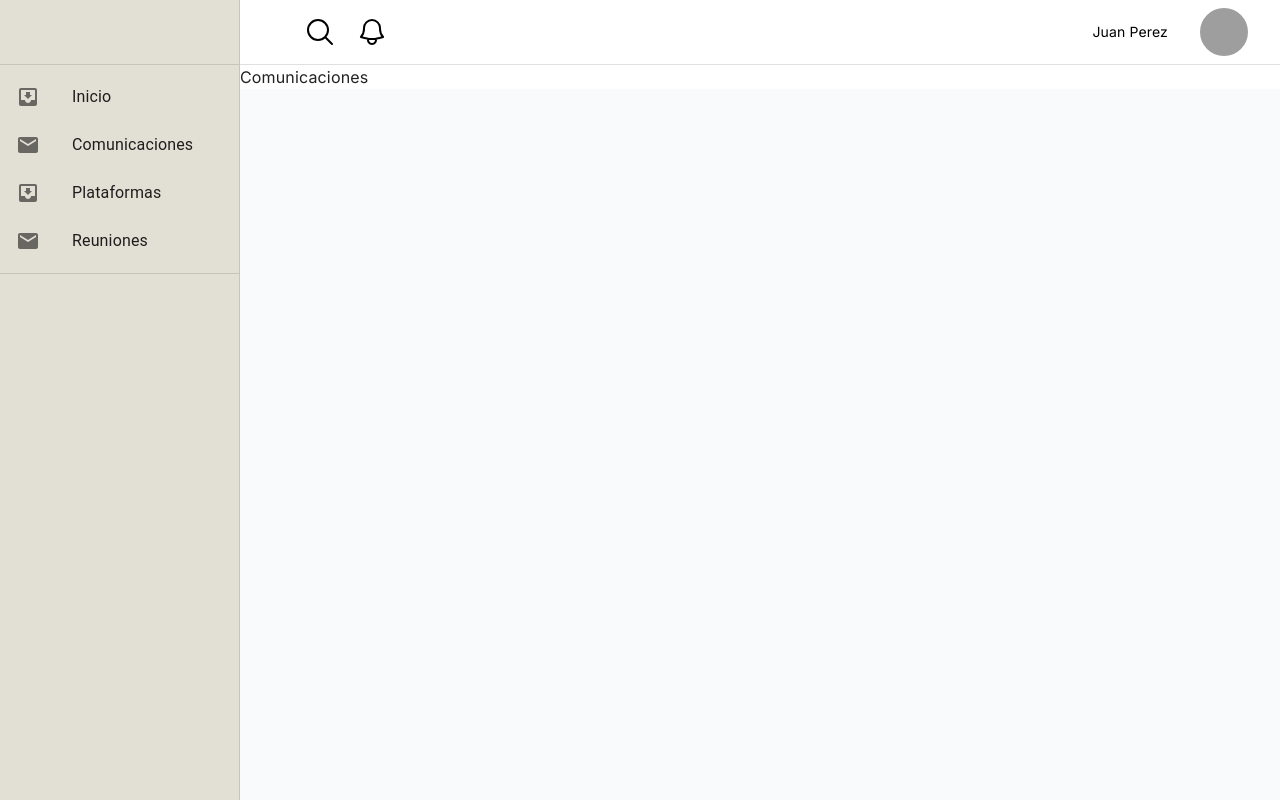
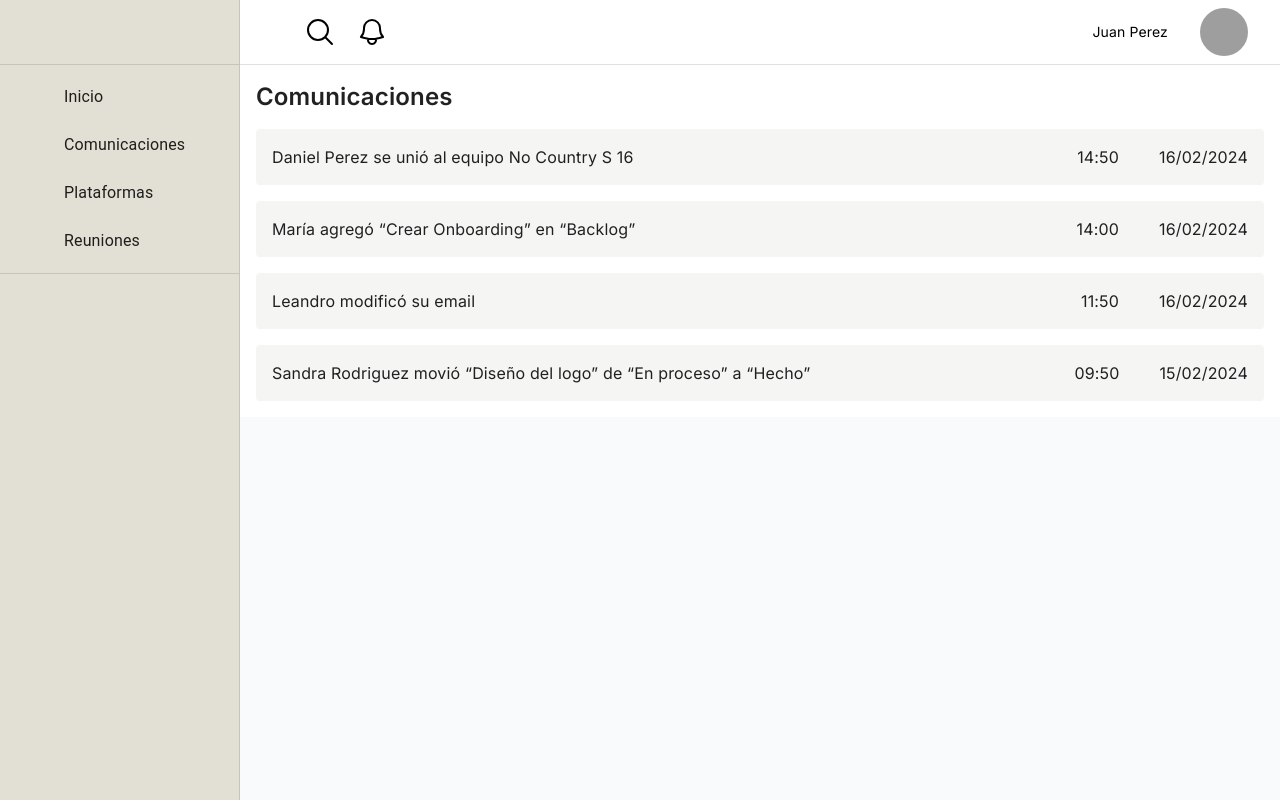
Before and after one commit to No-Country/C16-01-m-node-react, a Next.js app in the folder frontend/: page /dashboard/comunicaciones in a window 1280 px wide. Built offline with nearby package versions, Linux system fonts and the light colour scheme; grey boxes are pictures that could not be loaded.

Commit message:
agregados al home,plataformas, comunicaciones

```diff
--- a/frontend/package.json
+++ b/frontend/package.json
@@ -22,6 +22,7 @@
     "@headlessui/react": "^1.7.18",
     "@heroicons/react": "^2.1.1",
     "@iconify/icons-logos": "^1.2.36",
+    "@iconify/icons-mdi": "^1.2.48",
     "@iconify/icons-simple-icons": "^1.2.74",
     "@iconify/react": "^4.1.1",
     "@mui/icons-material": "^5.15.10",
--- a/frontend/src/app/dashboard/calendario.js
+++ b/frontend/src/app/dashboard/calendario.js
@@ -7,6 +7,7 @@ import timeGridPlugin from '@fullcalendar/timegrid';
 import interactionPlugin from '@fullcalendar/interaction';
 import { INITIAL_EVENTS, createEventId } from './event-utils';
 import './calendario.css'
+
 export default function DemoApp() {
   const [weekendsVisible, setWeekendsVisible] = useState(true);
   const [currentEvents, setCurrentEvents] = useState([]);
@@ -16,7 +17,7 @@ export default function DemoApp() {
   // }
 
   function handleDateSelect(selectInfo) {
-    let title = prompt('Please enter a new title for your event');
+    let title = prompt('Por favor, ingrese un título para su evento');
     let calendarApi = selectInfo.view.calendar;
 
     calendarApi.unselect(); // clear date selection
@@ -35,7 +36,7 @@ export default function DemoApp() {
   function handleEventClick(clickInfo) {
     if (
       confirm(
-        `Are you sure you want to delete the event '${clickInfo.event.title}'`
+        `¿Estas seguro de que quieres eliminar el evento? '${clickInfo.event.title}'`
       )
     ) {
       clickInfo.event.remove();
@@ -60,6 +61,13 @@ export default function DemoApp() {
             left: 'prev,next today',
             center: 'title',
             right: 'dayGridMonth,timeGridWeek,timeGridDay',
+          }}
+          locale="es" // Cambiar el idioma a español
+          buttonText={{
+            today: 'Hoy',
+            month: 'Mes',
+            week: 'Semana',
+            day: 'Día',
           }}
           initialView="dayGridMonth"
           editable={true}
--- a/frontend/src/app/dashboard/components/sidebar.tsx
+++ b/frontend/src/app/dashboard/components/sidebar.tsx
@@ -1,4 +1,4 @@
-// Importación de módulos y componentes de React y Material-UI
+// Importación de módulos y componentes de React, Material-UI y Iconify
 "use client";
 import * as React from "react";
 import AppBar from "@mui/material/AppBar";
@@ -6,15 +6,18 @@ import Box from "@mui/material/Box";
 import CssBaseline from "@mui/material/CssBaseline";
 import Divider from "@mui/material/Divider";
 import Drawer from "@mui/material/Drawer";
-import InboxIcon from "@mui/icons-material/MoveToInbox";
 import List from "@mui/material/List";
 import ListItem from "@mui/material/ListItem";
 import ListItemButton from "@mui/material/ListItemButton";
 import ListItemIcon from "@mui/material/ListItemIcon";
 import ListItemText from "@mui/material/ListItemText";
-import MailIcon from "@mui/icons-material/Mail";
 import Toolbar from "@mui/material/Toolbar";
 import Link from "next/link";
+import { Icon } from '@iconify/react';
+import homeIcon from '@iconify/icons-mdi/home';
+import messageTextIcon from '@iconify/icons-mdi/message-text';
+import webIcon from '@iconify/icons-mdi/web';
+import calendarIcon from '@iconify/icons-mdi/calendar';
 
 const drawerWidth = 240;
 
@@ -31,14 +34,10 @@ export default function ResponsiveDrawer(props: Props) {
   };
 
   const navigation = [
-    { name: "Inicio", href: "/dashboard", current: false },
-    {
-      name: "Comunicaciones",
-      href: "/dashboard/comunicaciones",
-      current: false,
-    },
-    { name: "Plataformas", href: "/dashboard/plataformas", current: false },
-    { name: "Reuniones", href: "/dashboard/reuniones", current: false },
+    { name: "Inicio", href: "/dashboard", current: false, icon: homeIcon },
+    { name: "Comunicaciones", href: "/dashboard/comunicaciones", current: false, icon: messageTextIcon },
+    { name: "Plataformas", href: "/dashboard/plataformas", current: false, icon: webIcon },
+    { name: "Reuniones", href: "/dashboard/reuniones", current: false, icon: calendarIcon },
   ];
 
   const drawer = (
@@ -49,10 +48,10 @@ export default function ResponsiveDrawer(props: Props) {
         {navigation.map((text, index) => (
           <Link href={text.href} key={index}>
             <ListItemButton sx={{ "&:hover": { color: "#ed6f37" } }}>
-              <ListItemIcon>
-                {index % 2 === 0 ? <InboxIcon /> : <MailIcon />}
+              <ListItemIcon sx={{ fontSize: 25, marginRight: -1, color: 'black'}}>
+                <Icon icon={text.icon} />
               </ListItemIcon>
-              <ListItemText primary={text.name} />
+              <ListItemText primary={text.name} sx={{ fontFamily: 'Calibri', fontSize: 16, fontWeight: 'bold' }} />
             </ListItemButton>
           </Link>
         ))}
--- a/frontend/src/app/dashboard/comunicaciones/page.tsx
+++ b/frontend/src/app/dashboard/comunicaciones/page.tsx
@@ -1,3 +1,51 @@
+import * as React from 'react';
+
 export default function Page() {
-  return <h1>Comunicaciones</h1>;
+  return (
+    <div className="p-4">
+      <h1 className="text-2xl font-semibold mb-4">Comunicaciones</h1>
+      {/* Div principal */}
+      <div className="w-full bg-stone-100 rounded p-4 flex justify-between items-center">
+        {/* Div con el texto */}
+        <div>
+          <p>Daniel Perez se unió al equipo No Country S 16</p>
+        </div>
+        {/* Horario y fecha */}
+        <div className="flex items-center">
+          <p>14:50</p>
+          <p className="ml-10">16/02/2024</p>
+        </div>
+      </div>
+
+      <div className="w-full bg-stone-100 rounded p-4 flex justify-between items-center mt-4">
+        <div>
+          <p>María agregó “Crear Onboarding” en “Backlog”</p>
+        </div>
+        <div className="flex items-center">
+          <p>14:00</p>
+          <p className="ml-10">16/02/2024</p>
+        </div>
+      </div>
+
+      <div className="w-full bg-stone-100 rounded p-4 flex justify-between items-center mt-4">
+        <div>
+          <p>Leandro modificó su email</p>
+        </div>
+        <div className="flex items-center">
+          <p>11:50</p>
+          <p className="ml-10">16/02/2024</p>
+        </div>
+      </div>
+
+      <div className="w-full bg-stone-100 rounded p-4 flex justify-between items-center mt-4">
+        <div>
+          <p>Sandra Rodriguez movió “Diseño del logo” de “En proceso” a “Hecho”</p>
+        </div>
+        <div className="flex items-center">
+          <p>09:50</p>
+          <p className="ml-10">15/02/2024</p>
+        </div>
+      </div>
+    </div>
+  );
 }
--- a/frontend/src/app/dashboard/page.tsx
+++ b/frontend/src/app/dashboard/page.tsx
@@ -8,8 +8,8 @@ export default function Page() {
       <div
         className="bg-custom-color p-4"
         style={{
-          width: "380px",
-          height: "318px",
+          width: "355px",
+          height: "300px",
           top: "161px",
           left: "398px",
           borderRadius: "28px",
@@ -18,7 +18,7 @@ export default function Page() {
       >
         <div
           style={{
-            fontFamily: "Roboto",
+            fontFamily: "Calibri",
             fontSize: "24px",
             fontWeight: 700,
             lineHeight: "28px",
@@ -27,13 +27,48 @@ export default function Page() {
           }}
         >
           Comunicaciones
+          <div className="relative mt-8">
+            {/* Div blanco dentro del div principal */}
+            <div className="absolute w-80 h-20 bg-white rounded-2xl flex items-center justify-between">
+              {/* Div azul con texto "ux/ui" */}
+              <div className="absolute top-3 left-4 bg-blue-500 text-white w-14 h-14 rounded-lg flex items-center justify-center">
+                <p className="text-sm font-bold text-black">UX/UI</p>
+              </div>
+              <p className="text-sm text-gray-800 font-bold ml-20">Daniel, nuevo miembro en el equipo</p>
+            </div>
+          </div>
+        </div>
+
+        {/* Segundo conjunto de elementos */}
+        <div
+          style={{
+            fontFamily: "Calibri",
+            fontSize: "24px",
+            fontWeight: 700,
+            lineHeight: "28px",
+            letterSpacing: "0em",
+            textAlign: "left",
+          }}
+        >
+          Comunicaciones
+          <div className="relative mt-20">
+            {/* Div blanco dentro del div principal */}
+            <div className="absolute w-80 h-20 bg-white rounded-2xl flex items-center justify-between">
+              {/* Div azul con texto "ux/ui" */}
+              <div className="absolute top-3 left-4 bg-blue-500 text-white w-14 h-14 rounded-lg flex items-center justify-center">
+                <p className="text-sm font-bold text-black">FD</p>
+              </div>
+              <p className="text-sm text-gray-800 font-bold ml-20">María, nueva miembro en el equipo</p>
+            </div>
+          </div>
         </div>
       </div>
+
       <div
-        className="bg-gray-400 p-4"
+        className="bg-custom-color p-4"
         style={{
           width: "600px",
-          height: "500px",
+          height: "380px",
           top: "161px",
           left: "913px",
           borderRadius: "28px",
@@ -55,7 +90,7 @@ export default function Page() {
       >
         <div
           style={{
-            fontFamily: "Roboto",
+            fontFamily: "Calibri",
             fontSize: "24px",
             fontWeight: 700,
             lineHeight: "28px",
@@ -79,7 +114,7 @@ export default function Page() {
       >
         <div
           style={{
-            fontFamily: "Roboto",
+            fontFamily: "Calibri",
             fontSize: "24px",
             fontWeight: 700,
             lineHeight: "28px",
--- a/frontend/src/app/dashboard/plataformas.tsx
+++ /dev/null
@@ -1,24 +0,0 @@
-import React, { useState } from 'react';
-
-function GridComponent() {
-  const [items, setItems] = useState([1, 2, 3, 4]); // Estado para almacenar los elementos en la cuadrícula
-
-  const addItem = () => {
-    setItems([...items, items.length + 1]); // Agregar un nuevo elemento a la cuadrícula
-  };
-
-  return (
-    <div className="grid grid-cols-4 gap-4">
-      {items.map(item => (
-        <div key={item} className="bg-gray-200 p-4">
-          Elemento {item}
-        </div>
-      ))}
-      <div className="col-span-4">
-        <button onClick={addItem} className="bg-blue-500 hover:bg-blue-700 text-white font-bold py-2 px-4 rounded">
-          Agregar Elemento
-        </button>
-      </div>
-    </div>
-  );
-}
--- /dev/null
+++ b/frontend/src/app/dashboard/plataformas/IconComponent.tsx
@@ -0,0 +1,52 @@
+"use client";
+import * as React from 'react';
+import { Icon } from '@iconify/react';
+import driveIcon from '@iconify/icons-logos/google-drive';
+import trelloIcon from '@iconify/icons-logos/trello';
+import githubIcon from '@iconify/icons-logos/github-icon';
+import visualStudioCodeIcon from '@iconify/icons-logos/visual-studio-code';
+import bootstrapIcon from '@iconify/icons-logos/bootstrap';
+
+export default function IconComponent({ icon }: { icon: string }) {
+  let iconElement;
+  let iconName;
+
+  switch (icon) {
+    case 'driveIcon':
+      iconElement = <Icon icon={driveIcon} className="w-12 h-12 mx-auto mb-2" />;
+      iconName = "Google Drive";
+      break;
+    case 'trelloIcon':
+      iconElement = <Icon icon={trelloIcon} className="w-12 h-12 mx-auto mb-2" />;
+      iconName = "Trello";
+      break;
+    case 'githubIcon':
+      iconElement = <Icon icon={githubIcon} className="w-12 h-12 mx-auto mb-2" />;
+      iconName = "Github";
+      break;
+    case 'visualStudioCodeIcon':
+      iconElement = <Icon icon={visualStudioCodeIcon} className="w-12 h-12 mx-auto mb-2" />;
+      iconName = "Visual Studio Code";
+      break;
+    case 'bootstrapIcon':
+      iconElement = <Icon icon={bootstrapIcon} className="w-12 h-12 mx-auto mb-2" />;
+      iconName = "Bootstrap";
+      break;
+    case 'figmaIcon':
+      iconElement = <Icon icon="logos:figma" className="w-12 h-12 mx-auto mb-2" />;
+      iconName = "Figma";
+      break;
+    default:
+      iconElement = null;
+      iconName = "No se encontró el ícono";
+  }
+
+  return (
+    <div className="flex flex-col items-center justify-center h-full">
+      <div className="flex flex-col items-center">
+        {iconElement}
+        <p className="text-xs text-center mt-2">{iconName}</p>
+      </div>
+    </div>
+  );
+}
--- a/frontend/src/app/dashboard/plataformas/page.tsx
+++ b/frontend/src/app/dashboard/plataformas/page.tsx
@@ -1,3 +1,28 @@
+import * as React from "react";
+import IconComponent from "./IconComponent"; // Importa el componente IconComponent
+
 export default function Page() {
-  return <h1>plataformas</h1>;
+  return (
+    <div className="grid grid-cols-4 grid-rows-3 gap-4 p-4">
+      <div className="w-56 h-56 bg-stone-100 bg-opacity-40 rounded-3xl backdrop-blur-3xl">
+        <IconComponent icon="driveIcon" />
+      </div>
+      <div className="w-56 h-56 bg-stone-100 bg-opacity-40 rounded-3xl backdrop-blur-3xl">
+        <IconComponent icon="figmaIcon" />
+      </div>
+      <div className="w-56 h-56 bg-stone-100 bg-opacity-40 rounded-3xl backdrop-blur-3xl">
+        <IconComponent icon="trelloIcon" />
+      </div>
+      <div className="w-56 h-56 bg-stone-100 bg-opacity-40 rounded-3xl backdrop-blur-3xl">
+        <IconComponent icon="githubIcon" />
+      </div>
+      <div className="w-56 h-56 bg-stone-100 bg-opacity-40 rounded-3xl backdrop-blur-3xl">
+        <IconComponent icon="visualStudioCodeIcon" />
+      </div>
+      <div className="w-56 h-56 bg-stone-100 bg-opacity-40 rounded-3xl backdrop-blur-3xl">
+        <IconComponent icon="bootstrapIcon" />
+      </div>
+      {/* Repite estos divs para cada ubicación en la cuadrícula */}
+    </div>
+  );
 }
```
Also changed, not shown: frontend/src/app/dashboard/calendario.css (+14 -0 lines), 1 other file (tests, documents, lock files or other folders).
